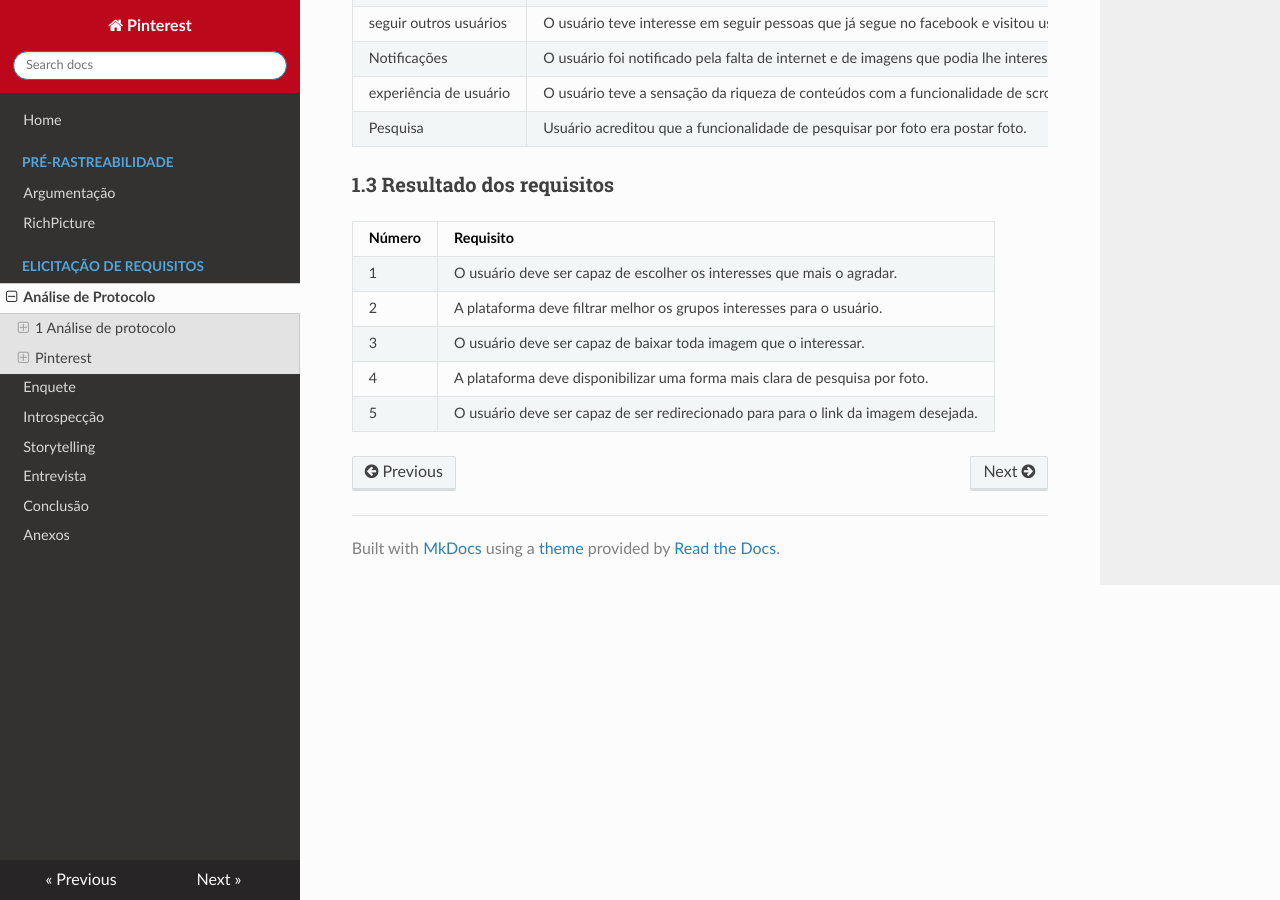
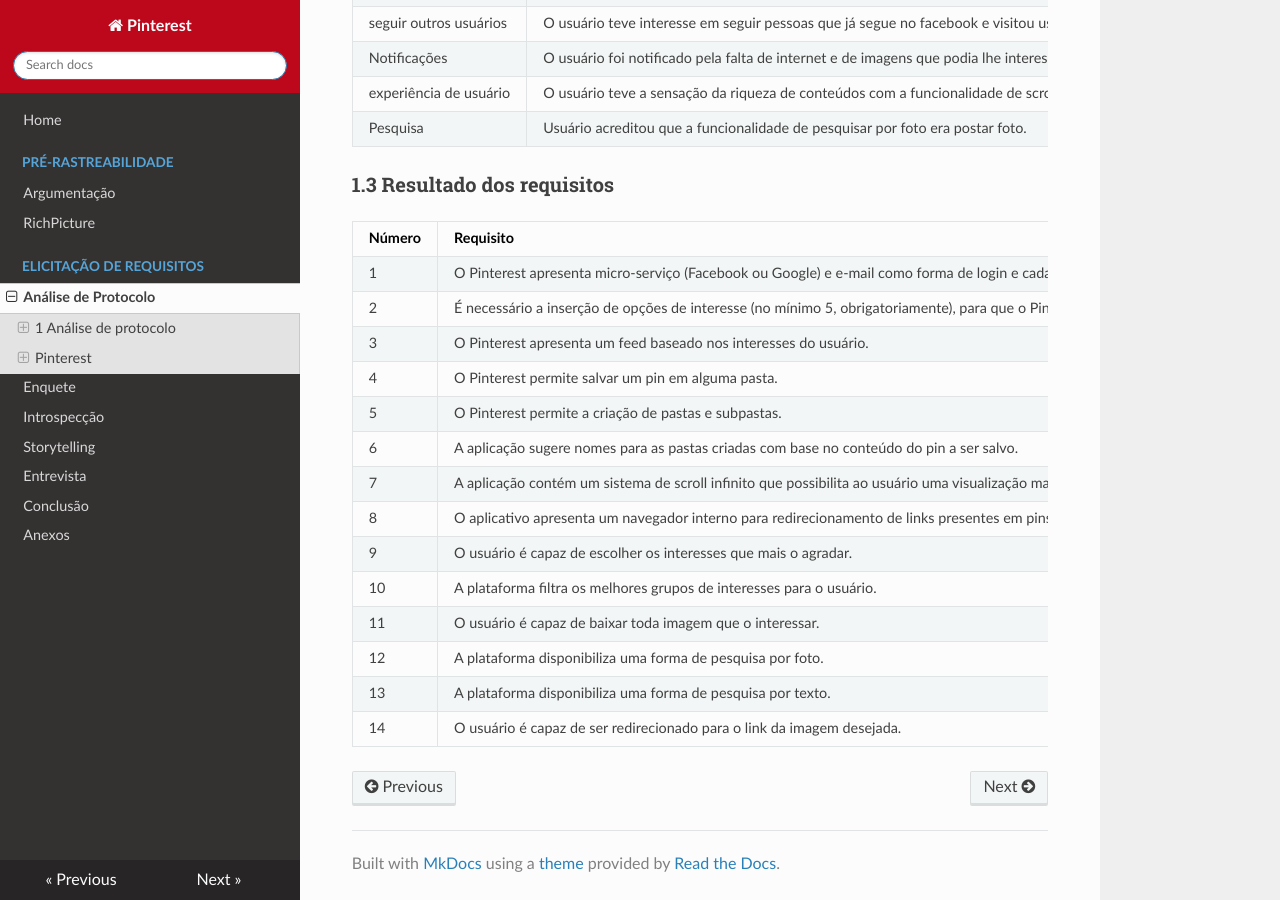
Before and after one commit to joberthrogers18/2018.2-Requisitos-Pinterest, an MkDocs documentation site: the page built from docs/analise_protocolo.md, in a window 1280 px wide and 900 px high, scrolled down 842 px. Built offline with MkDocs 1.6.1, drawn with Linux system fonts in a browser that asks for light colours; nearby versions of some CDN libraries; old or Windows-style settings are respelled for this version of MkDocs.

Commit message:
Adding requirements to protocol analyse

```diff
--- a/docs/analise_protocolo.md
+++ b/docs/analise_protocolo.md
@@ -31,8 +31,17 @@
 
 | Número | Requisito |
 |---|---|
-|1| O usuário deve ser capaz de escolher os interesses que mais o agradar. |
-|2| A plataforma deve filtrar melhor os grupos interesses para o usuário. |
-|3| O usuário deve ser capaz de baixar toda imagem que o interessar. |
-|4| A plataforma deve disponibilizar uma forma mais clara de pesquisa por foto. |
-|5| O usuário deve ser capaz de ser redirecionado para para o link da imagem desejada. |
+|1| O Pinterest apresenta micro-serviço (Facebook ou Google) e e-mail como forma de login e cadastro. |
+|2| É necessário a inserção de opções de interesse (no mínimo 5, obrigatoriamente), para que o Pinterest possa mapear os interesses do usuário. |
+|3| O Pinterest apresenta um feed baseado nos interesses do usuário. |
+|4| O Pinterest permite salvar um pin em alguma pasta. |
+|5| O Pinterest permite a criação de pastas e subpastas. |
+|6| A aplicação sugere nomes para as pastas criadas com base no conteúdo do pin a ser salvo. |
+|7| A aplicação contém um sistema de scroll infinito que possibilita ao usuário uma visualização mais orgânica do feed. |
+|8| O aplicativo apresenta um navegador interno para redirecionamento de links presentes em pins. |
+|9| O usuário é capaz de escolher os interesses que mais o agradar. |
+|10| A plataforma filtra os melhores grupos de interesses para o usuário. |
+|11| O usuário é capaz de baixar toda imagem que o interessar. |
+|12| A plataforma disponibiliza uma forma de pesquisa por foto. |
+|13| A plataforma disponibiliza uma forma de pesquisa por texto. |
+|14| O usuário é capaz de ser redirecionado para o link da imagem desejada. |
```
